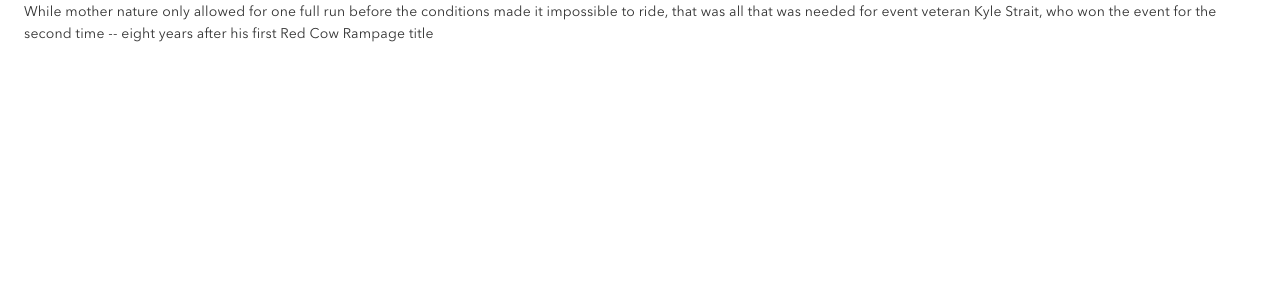
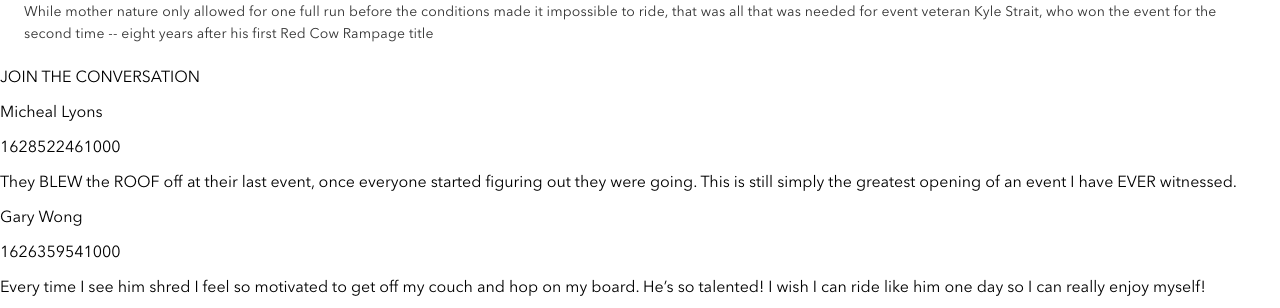
Before and after one commit to Mich-Elle-Lo/michelle-lo-brainflix, a React (Create React App) app: page / in a window 1280 px wide. Shown: the part 644-952 px from the top of the page. Before the commit the page ends 800 px from the top, so only its background shows below. Built offline with nearby package versions, Linux system fonts and the light colour scheme.

Commit message:
add comments to section

```diff
--- a/src/App.js
+++ b/src/App.js
@@ -3,6 +3,7 @@
 import Header from "./components/header/Header";
 import VideoPlayer from "./components/video/VideoPlayer";
 import VideoData from "./components/VideoData/VideoData";
+import Comments from "./components/Comments/Comments";
 import Data from "./Data/videos.json";
 import videoDetails from "./Data/video-details.json";
 
@@ -11,16 +12,19 @@
 function App() {
   const [videos, setVideo] = useState(Data[0]);
   const [selectedVideo, setSelectedVideo] = useState(videoDetails[0]);
-  console.log(videos);
-
+  console.log(selectedVideo);
   return (
     <>
       <videoDescription.Provider
-        value={{ videos: videos, selectedVideo: selectedVideo }}
+        value={{
+          videos: videos,
+          selectedVideo: selectedVideo,
+        }}
       >
         <Header />
         <VideoPlayer />
         <VideoData />
+        <Comments />
       </videoDescription.Provider>
     </>
   );
--- a/src/components/Comments/Comments.js
+++ b/src/components/Comments/Comments.js
@@ -0,0 +1,26 @@
+import { videoDescription } from "../../App";
+import { useContext } from "react";
+
+export default function Comments() {
+  const { selectedVideo } = useContext(videoDescription);
+
+  const comments = selectedVideo?.comments || [];
+  return (
+    <>
+      <div className="comments">
+        <div className="comments__form">JOIN THE CONVERSATION</div>
+        <div className="comments__card">
+          {comments.map((comment) => (
+            <div key={comment.id}>
+              <div className="comments__box">
+                <p>{comment.name}</p>
+                <p>{comment.timestamp}</p>
+              </div>
+              <p>{comment.comment}</p>
+            </div>
+          ))}
+        </div>
+      </div>
+    </>
+  );
+}
--- a/src/components/VideoData/VideoData.js
+++ b/src/components/VideoData/VideoData.js
@@ -4,7 +4,7 @@
 import { videoDescription } from "../../App";
 import { useContext } from "react";
 export default function VideoData() {
-  const { videos, selectedVideo } = useContext(videoDescription);
+  const { selectedVideo } = useContext(videoDescription);
   return (
     <div className="videosection">
       <div className="videosection__title">{selectedVideo.title}</div>
--- a/src/components/VideoData/VideoData.scss
+++ b/src/components/VideoData/VideoData.scss
@@ -14,7 +14,7 @@
   color: $primary-black;
   display: flex;
   flex-direction: column;
-  align-items: start;
+  align-items: flex-start;
   gap: 1rem;
   @include tablet-breakpoint {
     display: flex;
```
